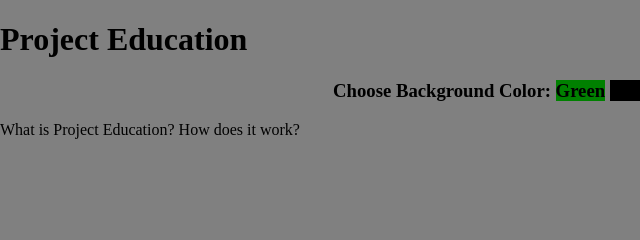
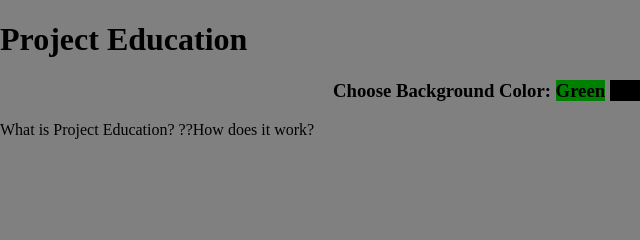
Before and after one commit to arun-k-shrestha/Education-Possible, a plain HTML site: page main.html in a window 1280 px wide. Shown: the top 240 px of the page, 0-640 px from the left. Drawn offline with Linux system fonts and the light colour scheme.

Commit message:
Update main.html

```diff
--- a/main.html
+++ b/main.html
@@ -34,7 +34,7 @@
     </span>
     </h3>
 
-    <p id = "l">What is Project Education? How does it work?</p>
+    <p id = "l">What is Project Education? ??How does it work?</p>
 
 
     <script src = "main.js"></script>
```
